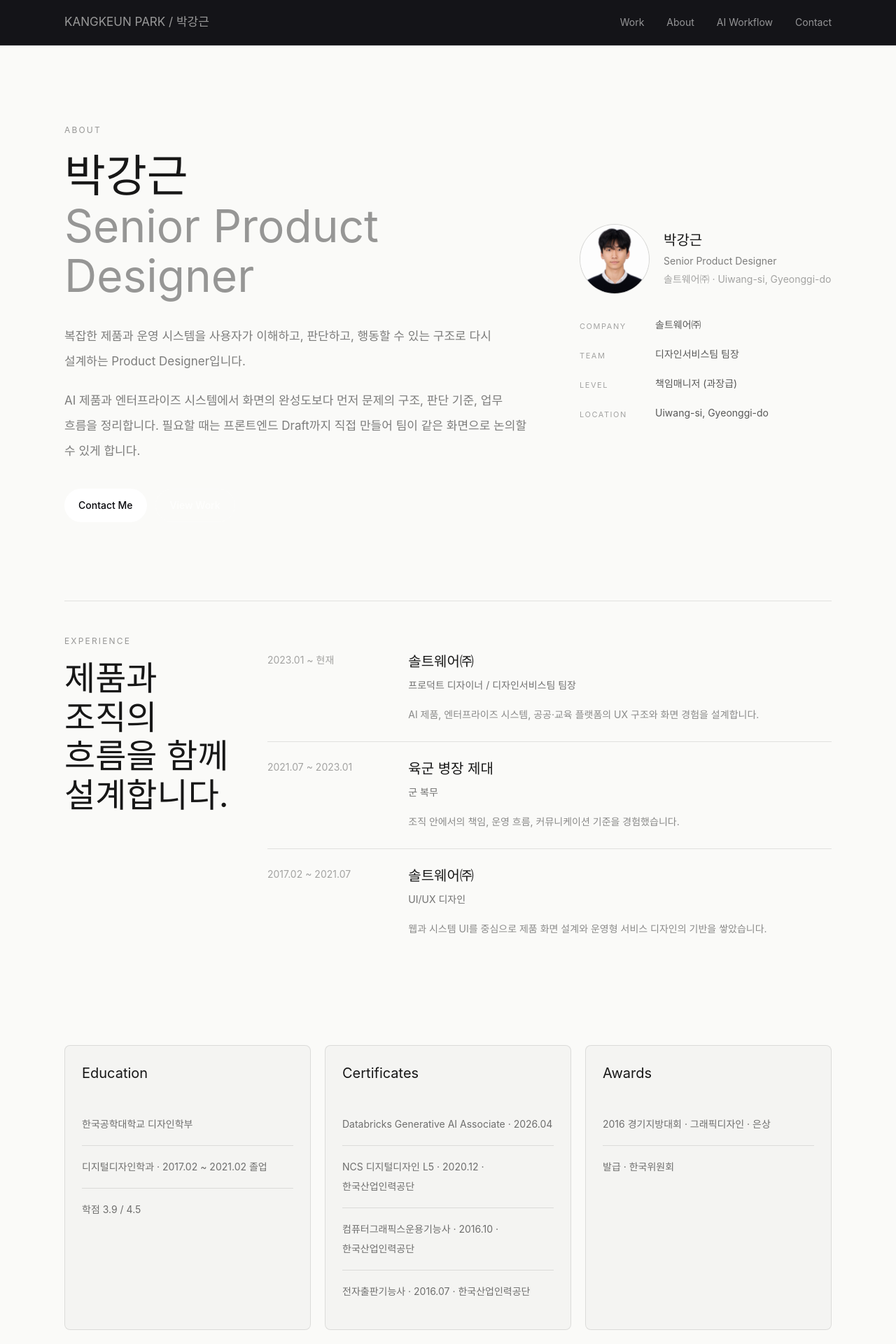
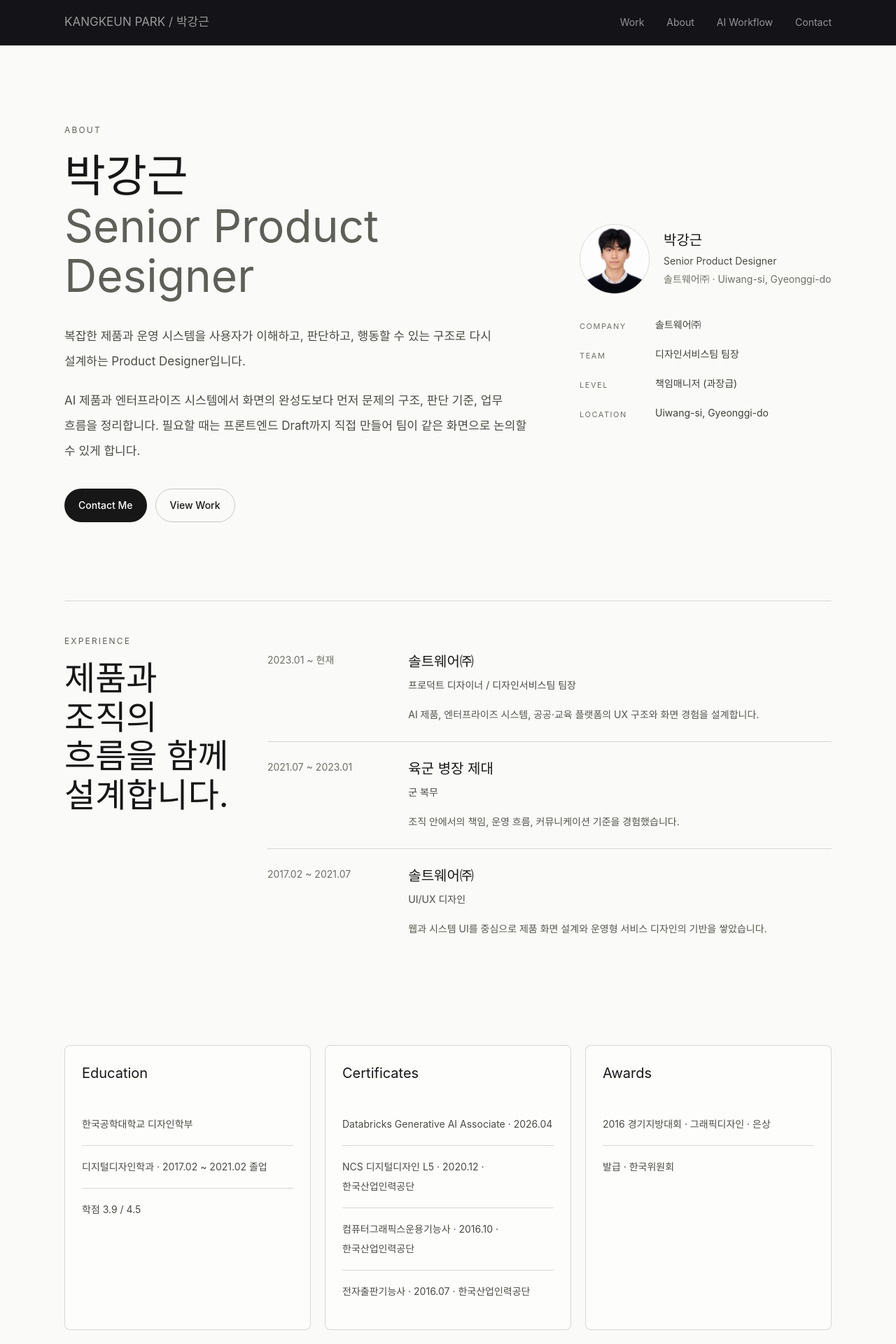
Before and after one commit to Power-xc/Product_portfolio, a Next.js app: page /about in a window 1280 px wide. Shown: the top 1920 px of the page at 70% size. Built offline with nearby package versions, Linux system fonts and the light colour scheme; a web font is replaced by a local one.

Commit message:
Refine portfolio case order and light pages

```diff
--- a/src/app/about/page.tsx
+++ b/src/app/about/page.tsx
@@ -1,6 +1,6 @@
 import type { Metadata } from "next"
 import Image from "next/image"
-import { ButtonLink } from "@/components/ui/ButtonLink"
+import Link from "next/link"
 import { Footer } from "@/components/layout/Footer"
 import { Header } from "@/components/layout/Header"
 import { contactEmail, contactHref, githubUrl, linkedinUrl, phoneDisplay } from "@/lib/home-content"
@@ -144,15 +144,15 @@ export default function AboutPage() {
         <section className="mx-auto max-w-content px-5 py-16 md:px-8 md:py-24 lg:py-28">
           <div className="grid gap-10 lg:grid-cols-[minmax(0,1fr)_360px] lg:gap-16">
             <div className="self-center">
-              <p className="text-[12px] font-normal uppercase tracking-[0.18em] text-black/40">
+              <p className="text-[12px] font-normal uppercase tracking-[0.18em] text-[#5F5F59]">
                 About
               </p>
               <h1 className="mt-5 break-keep text-[clamp(2.45rem,9vw,64px)] font-normal leading-[1.12] text-[#171717]">
                 박강근
                 <br />
-                <span className="text-black/40">Senior Product Designer</span>
+                <span className="text-[#5F5F59]">Senior Product Designer</span>
               </h1>
-              <div className="mt-8 max-w-2xl space-y-5 break-keep text-base font-normal leading-8 text-black/50 md:text-[17px] md:leading-9">
+              <div className="mt-8 max-w-2xl space-y-5 break-keep text-base font-normal leading-8 text-[#4B4B45] md:text-[17px] md:leading-9">
                 <p>
                   복잡한 제품과 운영 시스템을 사용자가 이해하고, 판단하고, 행동할 수
                   있는 구조로 다시 설계하는 Product Designer입니다.
@@ -164,16 +164,24 @@ export default function AboutPage() {
                 </p>
               </div>
               <div className="mt-9 flex flex-col gap-3 sm:flex-row">
-                <ButtonLink href={contactHref}>Contact Me</ButtonLink>
-                <ButtonLink href="/work" variant="secondary">
+                <a
+                  href={contactHref}
+                  className="inline-flex min-h-12 items-center justify-center rounded-full bg-[#171717] px-5 text-sm font-medium text-white transition duration-200 hover:bg-black focus-visible:outline focus-visible:outline-2 focus-visible:outline-offset-4 focus-visible:outline-accent sm:w-fit"
+                >
+                  Contact Me
+                </a>
+                <Link
+                  href="/work"
+                  className="inline-flex min-h-12 items-center justify-center rounded-full border border-black/20 px-5 text-sm font-medium text-[#171717] transition duration-200 hover:border-black/40 hover:bg-[#EFEDE5] focus-visible:outline focus-visible:outline-2 focus-visible:outline-offset-4 focus-visible:outline-accent sm:w-fit"
+                >
                   View Work
-                </ButtonLink>
+                </Link>
               </div>
             </div>
 
             <aside className="self-center">
               <div className="flex items-center gap-5">
-                <div className="relative size-[88px] shrink-0 overflow-hidden rounded-full border border-black/10 bg-black/5 md:size-[100px]">
+                <div className="relative size-[88px] shrink-0 overflow-hidden rounded-full border border-black/15 bg-white/70 md:size-[100px]">
                   <Image
                     src="/profile.png"
                     alt="박강근 프로필 사진"
@@ -185,30 +193,30 @@ export default function AboutPage() {
                 </div>
                 <div className="min-w-0">
                   <p className="break-keep text-xl font-normal leading-7 text-[#171717]">박강근</p>
-                  <p className="mt-1 break-keep text-sm font-normal leading-6 text-black/50">
+                  <p className="mt-1 break-keep text-sm font-normal leading-6 text-[#4B4B45]">
                     Senior Product Designer
                   </p>
-                  <p className="mt-0.5 break-keep text-sm font-normal leading-6 text-black/35">
+                  <p className="mt-0.5 break-keep text-sm font-normal leading-6 text-[#6F6F68]">
                     솔트웨어㈜ · Uiwang-si, Gyeonggi-do
                   </p>
                 </div>
               </div>
               <dl className="mt-8 space-y-4">
                 <div className="grid grid-cols-[100px_1fr] gap-2 text-sm font-normal leading-6">
-                  <dt className="text-[11px] font-normal uppercase tracking-[0.14em] text-black/35 pt-0.5">Company</dt>
-                  <dd className="break-keep text-black/65">솔트웨어㈜</dd>
+                  <dt className="pt-0.5 text-[11px] font-normal uppercase tracking-[0.14em] text-[#6F6F68]">Company</dt>
+                  <dd className="break-keep text-[#3F3F39]">솔트웨어㈜</dd>
                 </div>
                 <div className="grid grid-cols-[100px_1fr] gap-2 text-sm font-normal leading-6">
-                  <dt className="text-[11px] font-normal uppercase tracking-[0.14em] text-black/35 pt-0.5">Team</dt>
-                  <dd className="break-keep text-black/65">디자인서비스팀 팀장</dd>
+                  <dt className="pt-0.5 text-[11px] font-normal uppercase tracking-[0.14em] text-[#6F6F68]">Team</dt>
+                  <dd className="break-keep text-[#3F3F39]">디자인서비스팀 팀장</dd>
                 </div>
                 <div className="grid grid-cols-[100px_1fr] gap-2 text-sm font-normal leading-6">
-                  <dt className="text-[11px] font-normal uppercase tracking-[0.14em] text-black/35 pt-0.5">Level</dt>
-                  <dd className="break-keep text-black/65">책임매니저 (과장급)</dd>
+                  <dt className="pt-0.5 text-[11px] font-normal uppercase tracking-[0.14em] text-[#6F6F68]">Level</dt>
+                  <dd className="break-keep text-[#3F3F39]">책임매니저 (과장급)</dd>
                 </div>
                 <div className="grid grid-cols-[100px_1fr] gap-2 text-sm font-normal leading-6">
-                  <dt className="text-[11px] font-normal uppercase tracking-[0.14em] text-black/35 pt-0.5">Location</dt>
-                  <dd className="break-keep text-black/65">Uiwang-si, Gyeonggi-do</dd>
+                  <dt className="pt-0.5 text-[11px] font-normal uppercase tracking-[0.14em] text-[#6F6F68]">Location</dt>
+                  <dd className="break-keep text-[#3F3F39]">Uiwang-si, Gyeonggi-do</dd>
                 </div>
               </dl>
             </aside>
@@ -216,28 +224,28 @@ export default function AboutPage() {
         </section>
 
         <section className="mx-auto max-w-content px-5 pb-20 md:px-8 md:pb-24 lg:pb-32">
-          <div className="grid gap-8 border-t border-black/10 pt-10 md:grid-cols-[0.32fr_1fr] md:pt-12">
+          <div className="grid gap-8 border-t border-black/15 pt-10 md:grid-cols-[0.32fr_1fr] md:pt-12">
             <div>
-              <p className="text-[12px] font-normal uppercase tracking-[0.18em] text-black/40">
+              <p className="text-[12px] font-normal uppercase tracking-[0.18em] text-[#5F5F59]">
                 Experience
               </p>
               <h2 className="mt-4 break-keep text-[clamp(1.8rem,7vw,3rem)] font-normal leading-[1.16] text-[#171717] md:text-[48px]">
                 제품과 조직의 흐름을 함께 설계합니다.
               </h2>
             </div>
-            <div className="divide-y divide-black/10 border-t border-black/10 md:border-t-0">
+            <div className="divide-y divide-black/15 border-t border-black/15 md:border-t-0">
               {timelineItems.map((item) => (
                 <article
                   key={`${item.period}-${item.title}`}
                   className="grid gap-4 py-6 md:grid-cols-[0.28fr_1fr] md:gap-8"
                 >
-                  <p className="text-sm font-normal leading-6 text-black/35">{item.period}</p>
+                  <p className="text-sm font-normal leading-6 text-[#6F6F68]">{item.period}</p>
                   <div>
                     <h3 className="text-xl font-normal text-[#171717]">{item.title}</h3>
-                    <p className="mt-2 break-keep text-sm font-normal leading-6 text-black/55">
+                    <p className="mt-2 break-keep text-sm font-normal leading-6 text-[#4B4B45]">
                       {item.meta}
                     </p>
-                    <p className="mt-4 break-keep text-sm font-normal leading-7 text-black/45">
+                    <p className="mt-4 break-keep text-sm font-normal leading-7 text-[#55554F]">
                       {item.body}
                     </p>
                   </div>
@@ -252,16 +260,16 @@ export default function AboutPage() {
             {credentialSections.map((section) => (
               <article
                 key={section.title}
-                className="rounded-lg border border-black/10 bg-black/[0.025] p-5 md:p-6"
+                className="rounded-lg border border-black/15 bg-white/55 p-5 md:p-6"
               >
                 <h2 className="text-[18px] font-normal text-[#171717] md:text-[20px]">
                   {section.title}
                 </h2>
-                <ul className="mt-7 divide-y divide-black/10">
+                <ul className="mt-7 divide-y divide-black/15">
                   {section.items.map((item) => (
                     <li
                       key={item}
-                      className="break-keep py-4 text-sm font-normal leading-7 text-black/55"
+                      className="break-keep py-4 text-sm font-normal leading-7 text-[#4B4B45]"
                     >
                       {item}
                     </li>
@@ -273,8 +281,8 @@ export default function AboutPage() {
         </section>
 
         <section className="mx-auto max-w-content px-5 pb-20 md:px-8 md:pb-24 lg:pb-32">
-          <div className="border-t border-black/10 pt-10 md:pt-12">
-            <p className="text-[12px] font-normal uppercase tracking-[0.18em] text-black/40">
+          <div className="border-t border-black/15 pt-10 md:pt-12">
+            <p className="text-[12px] font-normal uppercase tracking-[0.18em] text-[#5F5F59]">
               Capabilities
             </p>
             <h2 className="mt-4 max-w-3xl break-keep text-[clamp(1.8rem,6.4vw,42px)] font-normal leading-[1.18] text-[#171717]">
@@ -284,14 +292,14 @@ export default function AboutPage() {
               {skillGroups.map((group) => (
                 <article
                   key={group.title}
-                  className="rounded-lg border border-black/10 bg-black/[0.025] p-5"
+                  className="rounded-lg border border-black/15 bg-white/55 p-5"
                 >
                   <h3 className="text-base font-normal text-[#171717]">{group.title}</h3>
                   <div className="mt-5 flex flex-wrap gap-2">
                     {group.items.map((item) => (
                       <span
                         key={item}
-                        className="rounded-full border border-black/10 bg-black/[0.04] px-3 py-1.5 text-[12px] font-normal leading-5 text-black/55"
+                        className="rounded-full border border-black/15 bg-[#EDEBE2] px-3 py-1.5 text-[12px] font-normal leading-5 text-[#4B4B45]"
                       >
                         {item}
                       </span>
@@ -304,23 +312,23 @@ export default function AboutPage() {
         </section>
 
         <section className="mx-auto max-w-content px-5 pb-20 md:px-8 md:pb-24 lg:pb-32">
-          <div className="grid gap-8 border-t border-black/10 pt-10 md:grid-cols-[0.7fr_1fr] md:pt-12">
+          <div className="grid gap-8 border-t border-black/15 pt-10 md:grid-cols-[0.7fr_1fr] md:pt-12">
             <div>
-              <p className="text-[12px] font-normal uppercase tracking-[0.18em] text-black/40">
+              <p className="text-[12px] font-normal uppercase tracking-[0.18em] text-[#5F5F59]">
                 Contact
               </p>
               <h2 className="mt-4 break-keep text-[clamp(1.8rem,7vw,3rem)] font-normal leading-[1.16] text-[#171717] md:text-[48px]">
                 제품과 경험에 대해 이야기할 수 있습니다.
               </h2>
             </div>
-            <dl className="divide-y divide-black/10 border-t border-black/10 md:border-t-0">
+            <dl className="divide-y divide-black/15 border-t border-black/15 md:border-t-0">
               {contactInfo.map((item) => (
                 <div
                   key={item.label}
                   className="grid gap-2 py-5 text-sm font-normal leading-6 md:grid-cols-[0.34fr_1fr]"
                 >
-                  <dt className="text-black/35">{item.label}</dt>
-                  <dd className="break-all text-black/65">
+                  <dt className="text-[#6F6F68]">{item.label}</dt>
+                  <dd className="break-all text-[#3F3F39]">
                     {item.href ? (
                       <a
                         href={item.href}
--- a/src/lib/home-content.ts
+++ b/src/lib/home-content.ts
@@ -72,6 +72,14 @@ export const selectedQuestions: SelectedQuestion[] = [
   },
   {
     number: "02",
+    question: "AI 도구를 허용할수록,\n조직은 무엇을 확인하고 통제해야 할까?",
+    project: "SAPIE Guardian / Enterprise Gen AI Security Platform",
+    tag: "Enterprise AI Security",
+    slug: "sapie-guardian",
+    href: "/work/sapie-guardian",
+  },
+  {
+    number: "03",
     question: "메뉴는 충분했는데,\n왜 사용자는 계속 길을 잃었을까?",
     project: "STEP 평생교육원",
     tag: "IA Redesign",
@@ -79,20 +87,12 @@ export const selectedQuestions: SelectedQuestion[] = [
     href: "/work/step-lifelong-education-platform",
   },
   {
-    number: "03",
+    number: "04",
     question: "AI가 답을 말해도,\n사용자는 무엇을 보고 신뢰할 수 있을까?",
     project: "SAPIE DeepQ / Enterprise Intelligence Platform",
     tag: "Explainable AI UX",
     slug: "sapie-deepq",
     href: "/work/sapie-deepq",
-  },
-  {
-    number: "04",
-    question: "AI 도구를 허용할수록,\n조직은 무엇을 확인하고 통제해야 할까?",
-    project: "SAPIE Guardian / Enterprise Gen AI Security Platform",
-    tag: "Enterprise AI Security",
-    slug: "sapie-guardian",
-    href: "/work/sapie-guardian",
   },
 ]
 
```
Also changed, not shown: src/app/work/page.tsx (+6 -6 lines), src/components/home/ContactSection.tsx (+17 -11 lines).
